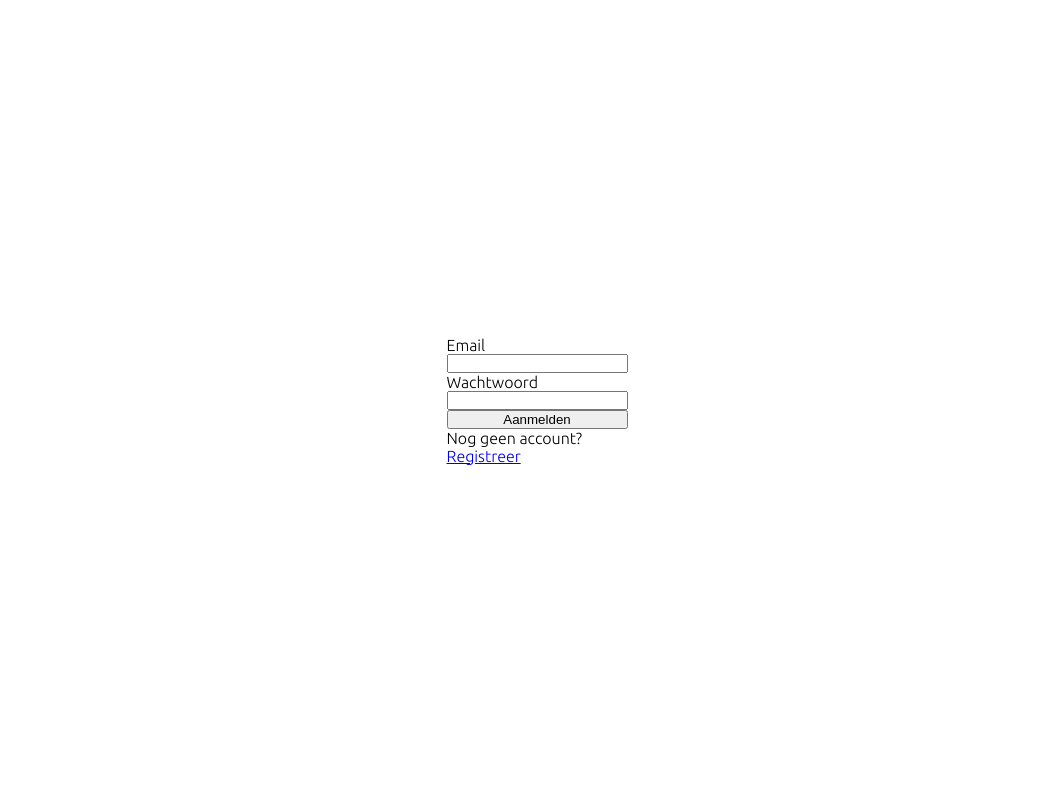
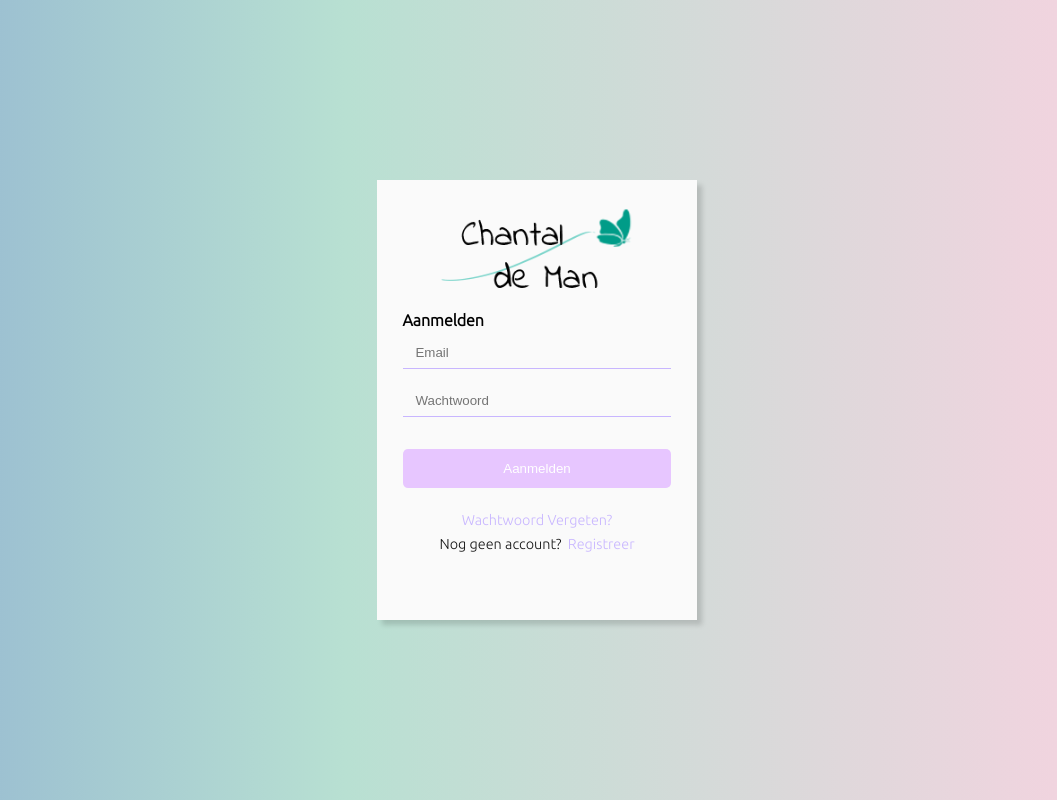
Before and after one commit to WvDeldenHR/CLE2_2021-2022, a PHP site: page /login.php in a window 1280 px wide. Shown: the whole page, without its empty margins (103-1160 px from the left). Run offline with PHP 8.4, Linux system fonts and the light colour scheme.

Commit message:
CLE2 - v0.1.0 CSS Login

```diff
--- a/css/style-bs.css
+++ b/css/style-bs.css
@@ -1,11 +1,35 @@
+.align-items-center {
+    align-items: center;
+}
+
 .d-flex {
     display: flex;
+}
+
+.flex-direction-column {
+    flex-direction: column;
 }
 
 .justify-content-center {
     justify-content: center;
 }
 
+.h-100 {
+    height: 100vh
+}
+
+.pb-1 {
+    padding-bottom: 1vh;
+}
+
+.pl-halve {
+    padding-left: 0.5vw;
+}
+
 .pl-3 {
     padding-left: 3vw;
 }
+
+.pt-3 {
+    padding-top: 3vh;
+}
--- a/css/style.css
+++ b/css/style.css
@@ -8,15 +8,82 @@ body {
     font-family: 'Ubuntu', sans-serif;
 }
 
-/*Login*/
-.ltm {
-    display: flex;
-    justify-content: center;
-    align-items: center;
-    height: 100vh;
+
+/*Temporary CSS*/
+:root {
+    --secondarycolor: #fafafa;
+    --accentcolor1: #c8b6ff;
+    --accentcolor1-dark: #4a3c75;
+    --accentcolor2: #e7c6ff;
+    --accentcolor2-dark: #e998eb;
 }
 
-.ltf {
-    display: flex;
-    flex-direction: column;
+body {
+    background: rgb(149,184,209);
+    background: linear-gradient(90deg, rgba(149,184,209,1) 0%, rgba(184,224,210,1) 35%, rgba(250,210,225,1) 100%);
 }
+
+/*Login en Register*/
+    /*lr = Login en Register*/
+.lr-box {
+    padding: 1vh 2vw;
+    width: 25vw;
+    height: 55vh;
+    background-color: var(--secondarycolor);
+    box-shadow: 5px 5px 5px 0px rgba(0,0,0,0.15);
+    -webkit-box-shadow: 5px 5px 5px 0px rgba(0,0,0,0.15);
+    -moz-box-shadow: 5px 5px 5px 0px rgba(0,0,0,0.15);
+}
+
+.lr-img {
+    padding: 2vh 0;
+}
+
+.lr-img img {
+    width: 25vh;
+    filter: invert();
+}
+
+.lr-label {
+    padding-bottom: 1vh;
+    font-weight: bold;
+}
+
+.lr-input {
+    margin-bottom: 2vh;
+    border: none;
+    border-bottom: 1px solid var(--accentcolor1);
+    padding: 1vh 1vw;
+    background-color: var(--secondarycolor)
+}
+
+.lr-button {
+    margin-top: 2vh;
+    border: none;
+    border-radius: 5px;
+    padding: 1.5vh 0;
+    background-color: var(--accentcolor2);
+    color: #ffffff;
+    cursor: pointer;
+    transition: 0.25s;
+}
+
+.lr-button:hover {
+    background-color: var(--accentcolor2-dark);
+}
+
+.lr-box-bottom {
+    font-size: 0.9em;
+    color: #141414;
+}
+
+.lr-box-bottom a {
+    color: var(--accentcolor1);
+    text-decoration: none;
+    transition: 0.25s;
+}
+
+.lr-box-bottom a:hover {
+    color: var(--accentcolor1-dark);
+    text-decoration: underline;
+}
--- a/login.php
+++ b/login.php
@@ -16,17 +16,21 @@
     </head>
 
     <body>
-        <div class="ltm">
-            <div class="ltf">
-                <img src="">
-                <form class="ltf" mehtod="POST">
-                    <label>Email</label>
-                        <input type="text" id="email" name="email">
-                    <label>Wachtwoord</label>
-                        <input type="password" id="password" name="password">
-                    <button class="">Aanmelden</button>
+        <div class="align-items-center d-flex h-100 justify-content-center">
+            <div class="d-flex flex-direction-column lr-box">
+                <div class="d-flex justify-content-center lr-img">
+                    <img src="images/cdm_logo.png">
+                </div>
+                <form class="d-flex flex-direction-column ltf2" mehtod="POST">
+                    <label class="lr-label">Aanmelden</label>
+                        <input class="lr-input" type="text" id="email" name="email" placeholder="Email">
+                        <input class="lr-input" type="password" id="password" name="password" placeholder="Wachtwoord">
+                    <button class="lr-button" type="submit">Aanmelden</button>
                 </form>
-            Nog geen account? <a href="register.php">Registreer</a>
+                <div class="d-flex flex-direction-column pt-3 lr-box-bottom">
+                    <a class="d-flex justify-content-center pb-1" href="">Wachtwoord Vergeten?</a>
+                    <p class="d-flex justify-content-center">Nog geen account?<a class="pl-halve" href="register.php">Registreer</a></p>
+                <div>
             </div>
         </div>
     </body>
```
